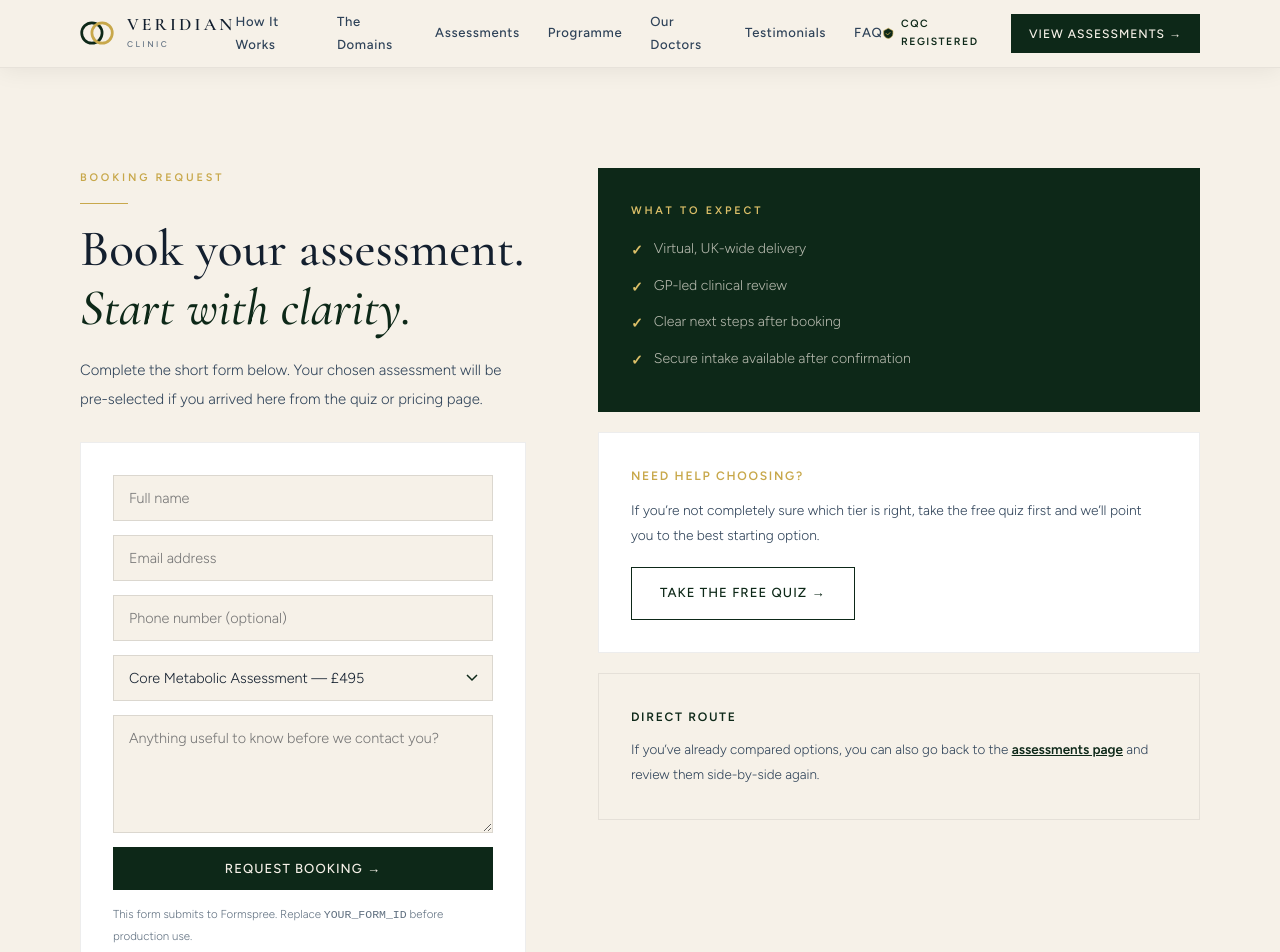
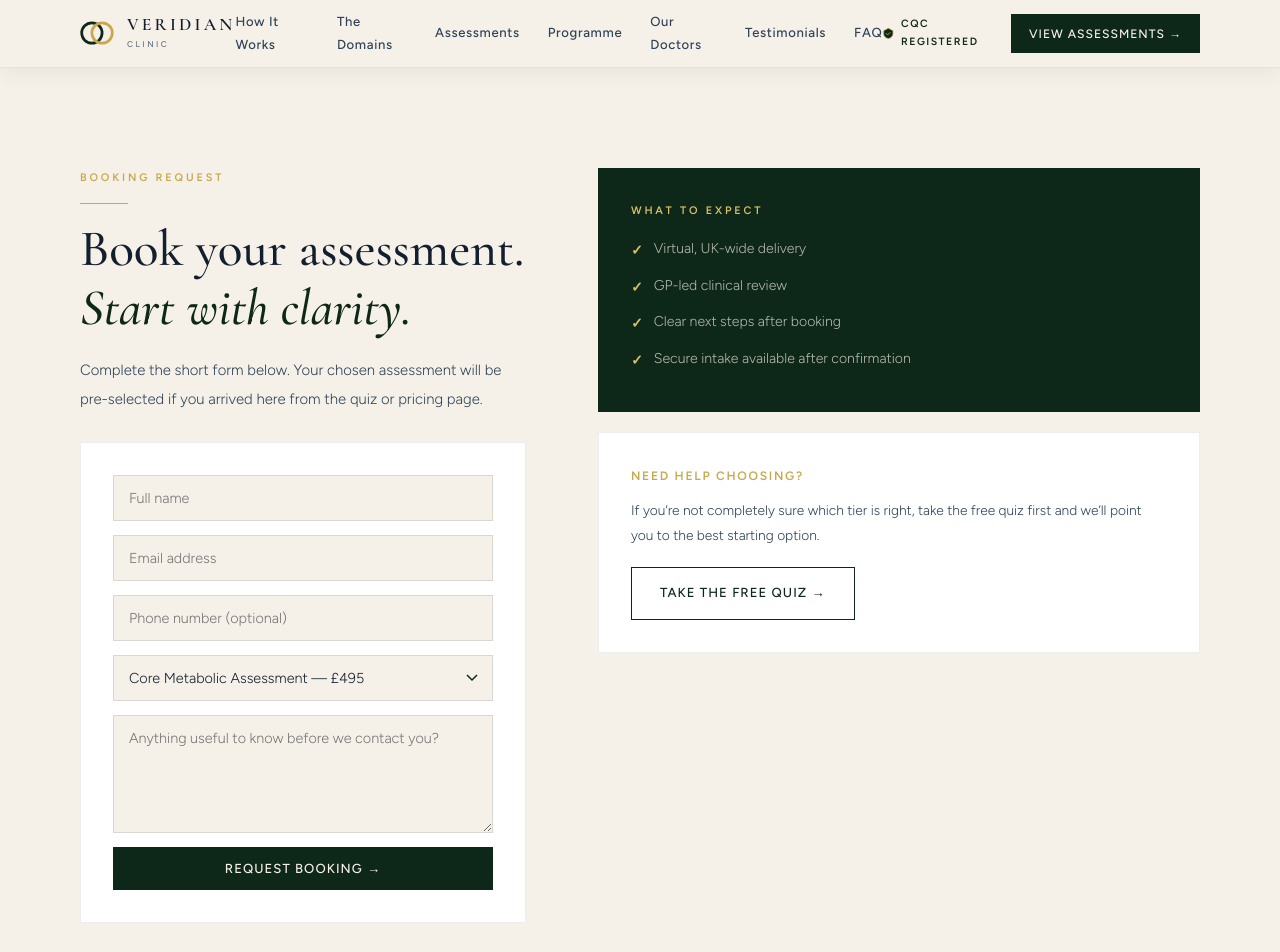
Before and after one commit to Dioscuri2/veridian-clinic, a Next.js app: page /book in a window 1280 px wide. Shown: the top 952 px of the page. Built offline with nearby package versions, Linux system fonts and the light colour scheme.

Commit message:
feat: complete Phase 2 funnel build

```diff
--- a/app/book/page.tsx
+++ b/app/book/page.tsx
@@ -98,8 +98,8 @@ function BookingFormInner() {
                 Complete the short form below. Your chosen assessment will be pre-selected if you arrived here from the quiz or pricing page.
               </p>
               <form onSubmit={onSubmit} className="card" style={{ display: "grid", gap: 14 }}>
- <input className="form-field" name="name" placeholder="Full name" value={form.name} onChange={onChange} />
- <input className="form-field" name="email" type="email" placeholder="Email address" value={form.email} onChange={onChange} />
+                <input className="form-field" name="name" placeholder="Full name" value={form.name} onChange={onChange} required />
+                <input className="form-field" name="email" type="email" placeholder="Email address" value={form.email} onChange={onChange} required />
                 <input className="form-field" name="phone" placeholder="Phone number (optional)" value={form.phone} onChange={onChange} />
                 <select className="form-field form-select" name="tier" value={form.tier} onChange={onChange}>
                   {tiers.map((tier) => (
@@ -111,9 +111,6 @@ function BookingFormInner() {
                 <button type="submit" className="btn btn-fo" disabled={submitting} style={{ opacity: submitting ? 0.6 : 1, cursor: submitting ? "wait" : "pointer" }}>
                   {submitting ? "Submitting..." : "Request Booking →"}
                 </button>
- <p style={{ fontSize: ".72rem", color: "var(--sl3)", lineHeight: 1.8 }}>
- This form submits to Formspree. Replace <code>YOUR_FORM_ID</code> before production use.
- </p>
               </form>
             </div>
             <div style={{ display: "grid", gap: 20 }}>
@@ -132,12 +129,6 @@ function BookingFormInner() {
                   If you’re not completely sure which tier is right, take the free quiz first and we’ll point you to the best starting option.
                 </p>
                 <Link href="/quiz" className="btn btn-ol">Take the Free Quiz →</Link>
- </div>
- <div className="card-iv">
- <p style={{ fontSize: ".76rem", fontWeight: 700, letterSpacing: ".14em", textTransform: "uppercase", color: "var(--fo)", marginBottom: 10 }}>Direct route</p>
- <p style={{ fontSize: ".84rem", color: "var(--sl2)", lineHeight: 1.85 }}>
- If you’ve already compared options, you can also go back to the <Link href="/assessments" style={{ textDecoration: "underline", color: "var(--fo)", fontWeight: 600 }}>assessments page</Link> and review them side-by-side again.
- </p>
               </div>
             </div>
           </div>
```
Also changed, not shown: app/quiz/page.tsx (indentation only). Lines whose indentation alone changed are shown as unchanged.
